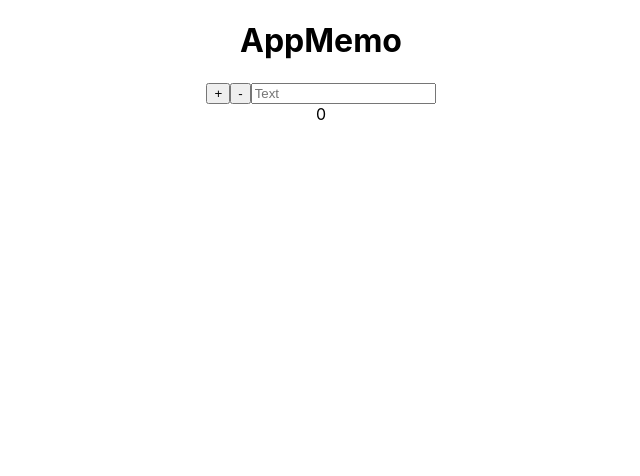
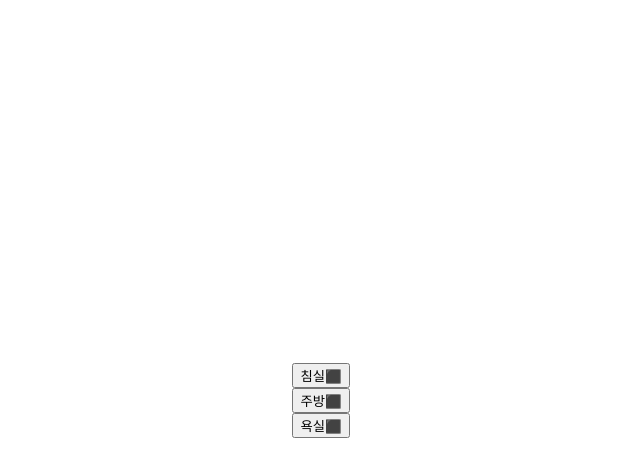
Before and after one commit to hyemin12/react-hook-study, a React (Create React App) app: page /usecallback in a window 1280 px wide. Shown: the top 476 px of the page, without its empty margins (319-959 px from the left). Built offline with nearby package versions, Linux system fonts and the light colour scheme.

Commit message:
'useCallback'

```diff
--- a/src/App.css
+++ b/src/App.css
@@ -1,38 +1,33 @@
-.App {
-  text-align: center;
+.container {
+  display: flex;
+  flex-direction: column;
+  justify-content: center;
+  align-items: center;
+}
+.links {
+  display: flex;
+  flex-wrap: wrap;
+  gap: 20px;
+}
+.links a {
+  display: inline-block;
+  background-color: #ddd;
+  border-radius: 25px;
+  padding: 10px 25px;
+  color: #333;
+  font-size: 1.3em;
 }
 
-.App-logo {
-  height: 40vmin;
-  pointer-events: none;
+section {
+  display: flex;
+  justify-content: center;
+  flex-direction: column;
+  width: 100%;
+  height: 100vh;
 }
-
-@media (prefers-reduced-motion: no-preference) {
-  .App-logo {
-    animation: App-logo-spin infinite 20s linear;
-  }
+section > div {
+  display: flex;
+  justify-content: center;
+  align-items: center;
+  flex-direction: column;
 }
-
-.App-header {
-  background-color: #282c34;
-  min-height: 100vh;
-  display: flex;
-  flex-direction: column;
-  align-items: center;
-  justify-content: center;
-  font-size: calc(10px + 2vmin);
-  color: white;
-}
-
-.App-link {
-  color: #61dafb;
-}
-
-@keyframes App-logo-spin {
-  from {
-    transform: rotate(0deg);
-  }
-  to {
-    transform: rotate(360deg);
-  }
-}
--- a/src/App.js
+++ b/src/App.js
@@ -1,11 +1,19 @@
+import { BrowserRouter, Routes, Route } from "react-router-dom";
 import "./App.css";
+import Home from "./Home";
+import AppCallback from "./useCallback/AppCallback";
 import AppMemo from "./useMemo/AppMemo";
 
 function App() {
   return (
     <div className="App">
-      <h1>AppMemo</h1>
-      <AppMemo />
+      <BrowserRouter>
+        <Routes>
+          <Route path="/" element={<Home />} />
+          <Route path="/usememo" element={<AppMemo />} />
+          <Route path="/usecallback" element={<AppCallback />} />
+        </Routes>
+      </BrowserRouter>
     </div>
   );
 }
--- /dev/null
+++ b/src/Home.js
@@ -0,0 +1,15 @@
+import { Link } from "react-router-dom";
+
+function Home() {
+  return (
+    <div className="container">
+      <h1>렌더링 성능 최적화 및 리액트 훅 공부하기</h1>
+      <div className="links">
+        <Link to="/usememo">useMemo()</Link>
+        <Link to="/usecallback">useCallback()</Link>
+      </div>
+    </div>
+  );
+}
+
+export default Home;
--- /dev/null
+++ b/src/useCallback/AppCallback.js
@@ -0,0 +1,29 @@
+import React, { useCallback, useState } from "react";
+import Light from "./Light";
+
+function AppCallback() {
+  const [masterOn, setMasterOn] = useState(false);
+  const [kitchenOn, setKitchenOn] = useState(false);
+  const [bathOn, setBathOn] = useState(false);
+
+  const toggleMaster = useCallback(() => {
+    setMasterOn(!masterOn);
+  }, [masterOn]);
+  const toggleKitchen = useCallback(() => {
+    setKitchenOn(!kitchenOn);
+  }, [kitchenOn]);
+  const toggleBath = useCallback(() => {
+    setBathOn(!bathOn);
+  }, [bathOn]);
+
+  return (
+    <section>
+      <div>
+        <Light room="침실" on={masterOn} toggle={toggleMaster} />
+        <Light room="주방" on={kitchenOn} toggle={toggleKitchen} />
+        <Light room="욕실" on={bathOn} toggle={toggleBath} />
+      </div>
+    </section>
+  );
+}
+export default AppCallback;
--- /dev/null
+++ b/src/useCallback/Light.js
@@ -0,0 +1,15 @@
+import React from "react";
+
+function Light({ room, on, toggle }) {
+  console.log({ room, on });
+  return (
+    <div>
+      <button onClick={toggle}>
+        {room}
+        {on ? "💡" : "⬛"}
+      </button>
+    </div>
+  );
+}
+
+export default React.memo(Light);
```
Also changed, not shown: 2 other files (tests, documents, lock files or other folders).
